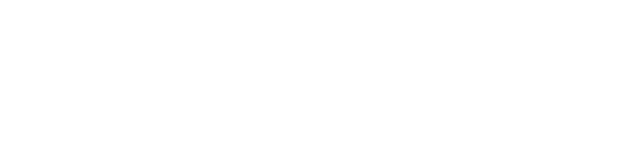
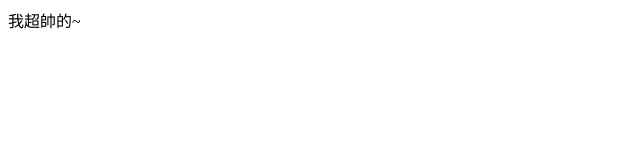
Before and after one commit to wupojung/MyWeb20250422, a plain HTML site: page index.html in a window 1280 px wide. Shown: the whole page, without its empty margins (0-640 px from the left). Drawn offline with Linux system fonts and the light colour scheme.

Commit message:
作者很不要臉

```diff
--- a/index.html
+++ b/index.html
@@ -5,6 +5,6 @@
     <title>Title</title>
 </head>
 <body>
-
+   我超帥的~
 </body>
 </html>
```
